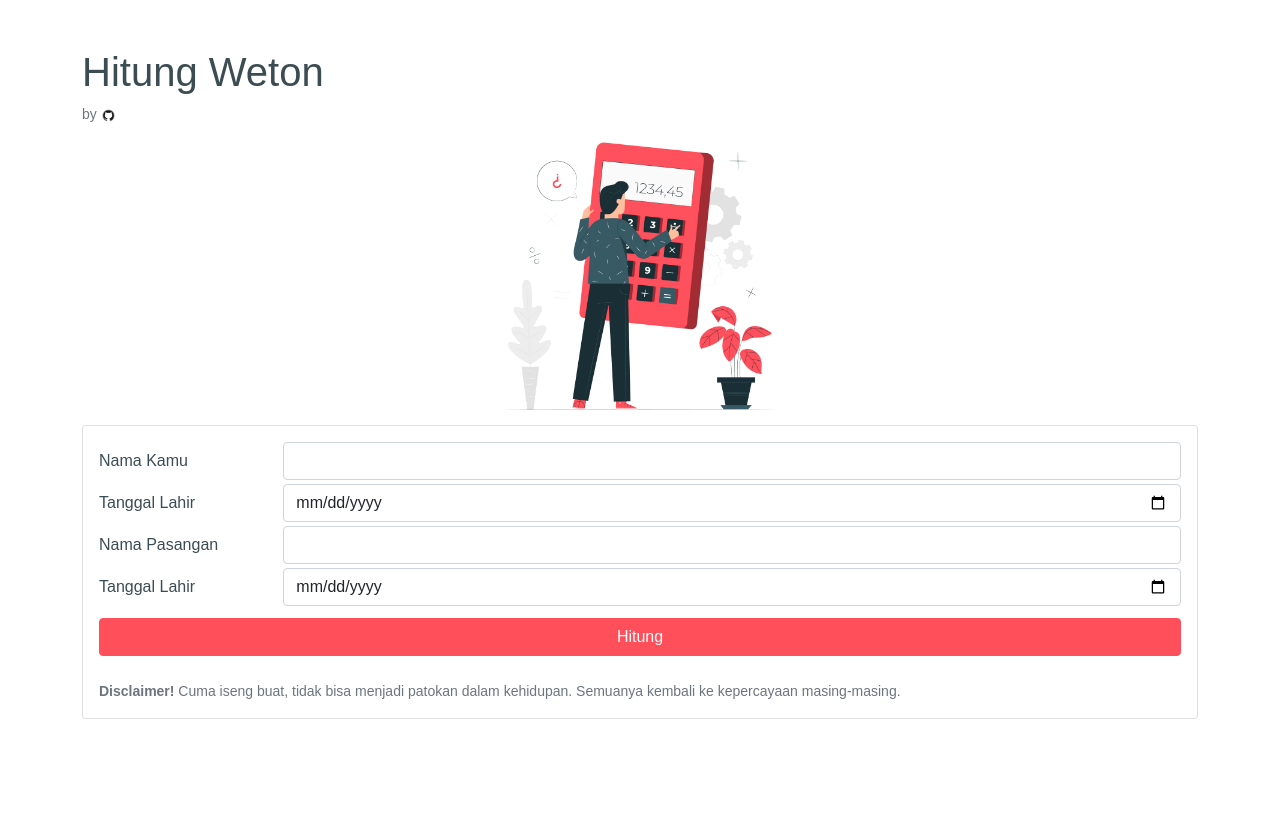
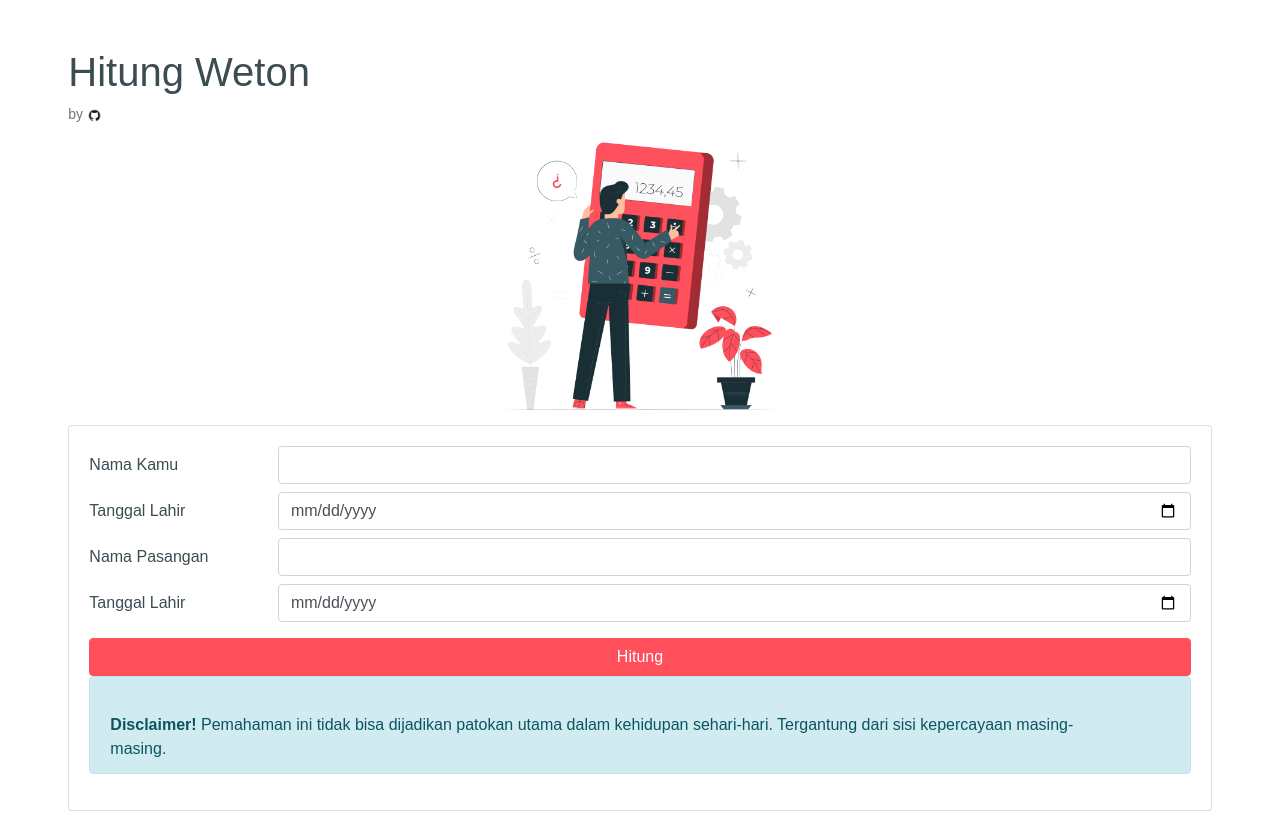
Before and after one commit to kenthusblog/weton-master, a PHP site: page / in a window 1280 px wide. Before the commit the page ends 719 px from the top, so only its background shows below. Run offline with PHP 8.4, Linux system fonts and the light colour scheme.

Commit message:
Update index.php

```diff
--- a/index.php
+++ b/index.php
@@ -8,6 +8,15 @@
     <script src="https://cdn.jsdelivr.net/npm/bootstrap@5.0.0-beta1/dist/js/bootstrap.bundle.min.js" integrity="sha384-ygbV9kiqUc6oa4msXn9868pTtWMgiQaeYH7/t7LECLbyPA2x65Kgf80OJFdroafW" crossorigin="anonymous"></script>
     <link rel="preconnect" href="https://fonts.gstatic.com">
     <link href="https://fonts.googleapis.com/css2?family=Quicksand:wght@491&display=swap" rel="stylesheet">
+
+        <!-- Bootstrap CSS -->
+    <link rel="stylesheet" href="https://maxcdn.bootstrapcdn.com/bootstrap/4.0.0/css/bootstrap.min.css" integrity="sha384-Gn5384xqQ1aoWXA+058RXPxPg6fy4IWvTNh0E263XmFcJlSAwiGgFAW/dAiS6JXm" crossorigin="anonymous">
+
+    <!-- Font Awesome -->
+    <link rel="stylesheet" href="https://stackpath.bootstrapcdn.com/font-awesome/4.7.0/css/font-awesome.min.css">
+
+
+
     <link rel="stylesheet" href="style.css" type="text/css">
 </head>
 <body>
@@ -48,7 +57,9 @@
                     </div>
                 </div>
                 <input type="button" value="Hitung" id="submit" class="btn btn-primary mt-2 col-12 btn-hitung">
-                <div id="emailHelp" class="form-text"><br><b>Disclaimer!</b> Cuma iseng buat, tidak bisa menjadi patokan dalam kehidupan. Semuanya kembali ke kepercayaan masing-masing.</div>
+                <div class="alert alert-info alert-dismissible fade show" role="alert">
+               <br><b>Disclaimer!</b> Pemahaman ini tidak bisa dijadikan patokan utama dalam kehidupan sehari-hari.
+              Tergantung dari sisi kepercayaan masing-masing. </div>
             </form>
         </div>
     </div>
```
